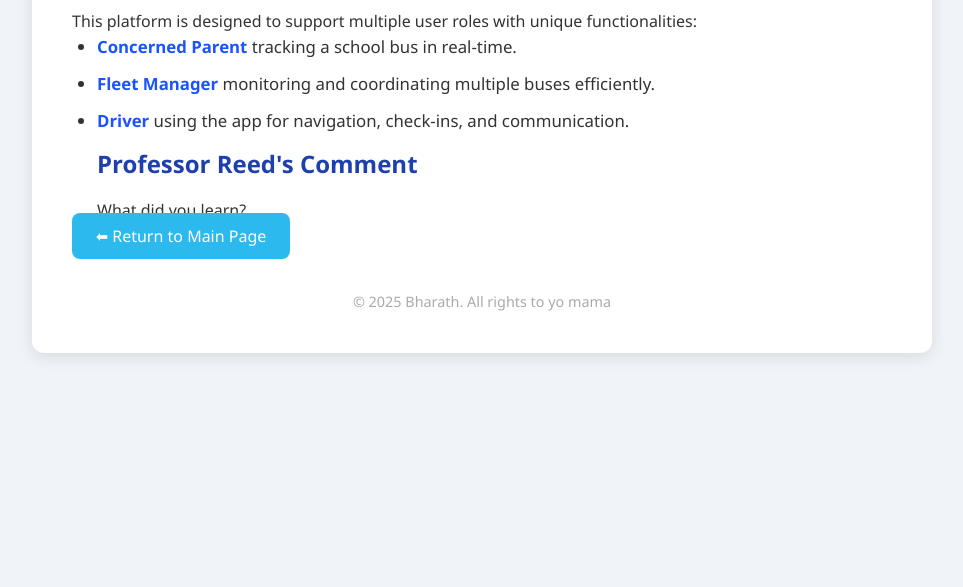
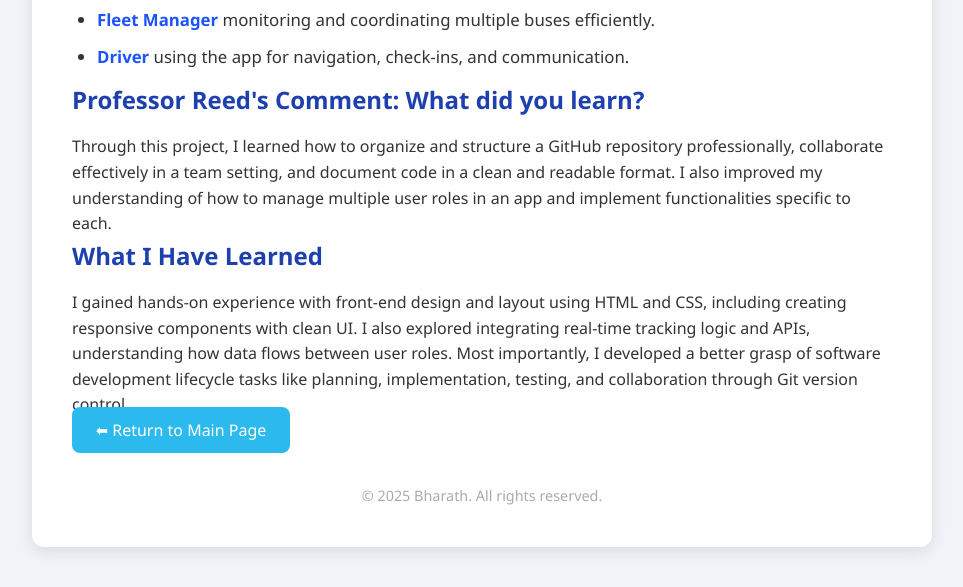
Before and after one commit to Kvishnu3423/Smart-track-management, a plain HTML site: page teamMembers/bharath.html in a window 1280 px wide. Shown: the part 308-895 px from the top of the page, without its empty margins (158-1121 px from the left). Before the commit the page ends 800 px from the top, so only its background shows below. Drawn offline with Linux system fonts and the light colour scheme; files whose address does not match are found by name.

Commit message:
Update bharath.html

```diff
--- a/teamMembers/bharath.html
+++ b/teamMembers/bharath.html
@@ -8,7 +8,6 @@
 
   <!-- Styles -->
   <style>
-    /* Base styles */
     * {
       margin: 0;
       padding: 0;
@@ -73,7 +72,7 @@
 
     .MainPage-button {
       margin: 30px 0;
-      background-color: #2cbaee; /* Purple */
+      background-color: #2cbaee;
       color: white;
       padding: 12px 24px;
       border: none;
@@ -83,10 +82,8 @@
       transition: background-color 0.3s ease;
       text-decoration: none;
     }
-
   </style>
 
-  <!-- Script (if needed later) -->
   <script src="app.js" defer></script>
 </head>
 
@@ -95,7 +92,6 @@
     <header>
       <h1>School Bus Tracking App</h1>
       <p>A modern solution for real-time school bus monitoring and management.</p>
-      <h2>Professor Reed's Comment<br></h2>What did you learn?
     </header>
 
     <section>
@@ -105,15 +101,28 @@
         <li><strong>Concerned Parent</strong> tracking a school bus in real-time.</li>
         <li><strong>Fleet Manager</strong> monitoring and coordinating multiple buses efficiently.</li>
         <li><strong>Driver</strong> using the app for navigation, check-ins, and communication.</li>
-        <h2>Professor Reed's Comment<br></h2>What did you learn?
       </ul>
     </section>
 
-    <!-- Return to Main Page -->
-  <a href="../index.html" class="MainPage-button">⬅ Return to Main Page</a>
+    <section>
+      <h2>Professor Reed's Comment: What did you learn?</h2>
+      <p>
+        Through this project, I learned how to organize and structure a GitHub repository professionally, collaborate effectively in a team setting, and document
+        code in a clean and readable format. I also improved my understanding of how to manage multiple user roles in an app and implement functionalities specific to each.
+      </p>
+    </section>
+
+    <section>
+      <h2>What I Have Learned</h2>
+      <p>
+        I gained hands-on experience with front-end design and layout using HTML and CSS, including creating responsive components with clean UI. I also explored integrating real-time tracking logic and APIs, understanding how data flows between user roles. Most importantly, I developed a better grasp of software development lifecycle tasks like planning, implementation, testing, and collaboration through Git version control.
+      </p>
+    </section>
+
+    <a href="../index.html" class="MainPage-button">⬅ Return to Main Page</a>
 
     <footer>
-      &copy; 2025 Bharath. All rights to yo mama
+      &copy; 2025 Bharath. All rights reserved.
     </footer>
   </main>
 </body>
```
